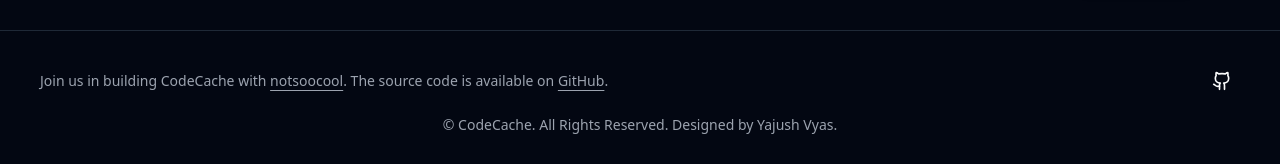
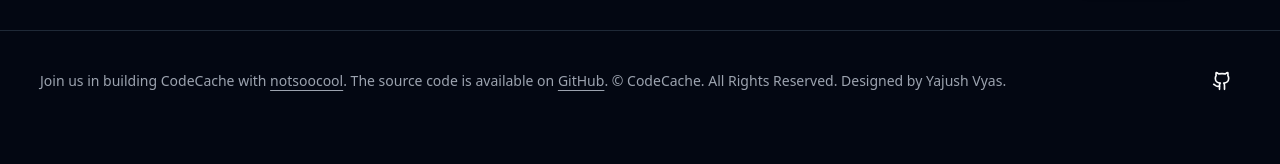
Before and after one commit to notsoocool/codecache, a Next.js app: page /addsnippets in a window 1280 px wide. Shown: the part 754-918 px from the top of the page. After the commit the page ends 885 px from the top, so only its background shows below. Built offline with nearby package versions, Linux system fonts and the light colour scheme; no server answers.

Commit message:
made copyright section in one line

```diff
--- a/components/global/footer.tsx
+++ b/components/global/footer.tsx
@@ -26,7 +26,7 @@ export const Footer = () => {
 						>
 							GitHub
 						</a>
-						.
+						. © CodeCache. All Rights Reserved. Designed by Yajush Vyas.
 					</p>
 					<div className="flex items-center justify-center space-x-4 sm:ml-auto sm:justify-end">
 						<Link
@@ -51,10 +51,6 @@ export const Footer = () => {
 						</Link> */}
 					</div>
 				</div>
-				{/* Copyright Section */}
-				<div className="mt-4 text-center text-sm text-muted-foreground">
-					<p>© CodeCache. All Rights Reserved. Designed by Yajush Vyas.</p>
-				</div>
 			</div>
 		</footer>
 	);
```
